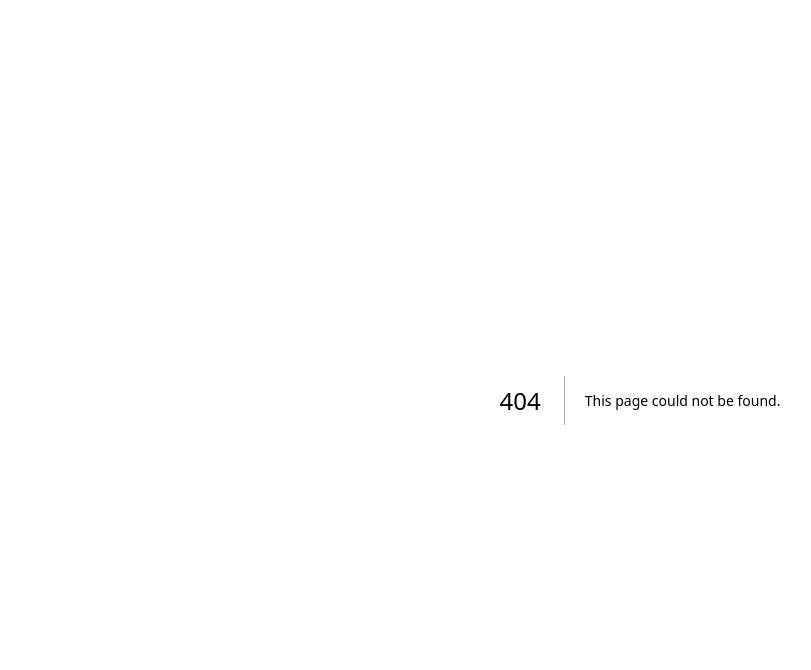
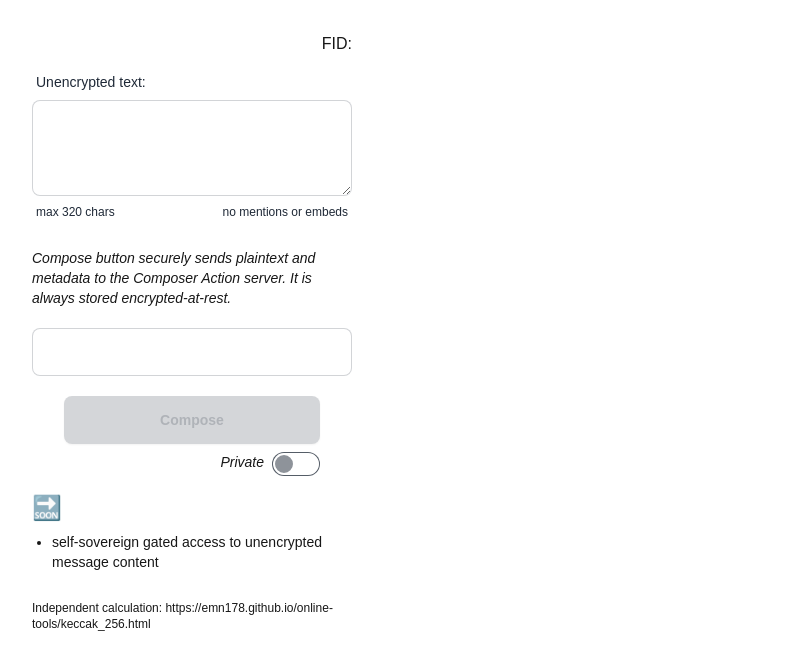
Before and after one commit to artlu99/keccak256-composer-action, a Next.js app: page /encode in a window 1280 px wide. Before the commit this address had no page. Shown: the top 670 px of the page, without its empty margins (0-811 px from the left). Built offline with nearby package versions, Linux system fonts and the light colour scheme.

Commit message:
form processing + graphql

```diff
--- /dev/null
+++ b/app/actions.ts
@@ -0,0 +1,36 @@
+"use server";
+
+import { z } from "zod";
+
+const schema = z.object({
+  fid: z
+    .string()
+    .transform((val) => parseInt(val, 10))
+    .pipe(z.number())
+    .nullable(),
+  timestamp: z
+    .string()
+    .transform((val) => parseInt(val, 10))
+    .pipe(z.number())
+    .nullable(),
+  messageHash: z.string().nullable(),
+  text: z.string(),
+});
+
+export async function processSubmission(formData: FormData) {
+  const validatedFields = schema.safeParse({
+    fid: formData.get("fid"),
+    timestamp: formData.get("timestamp"),
+    messageHash: formData.get("messageHash"),
+    text: formData.get("rawText"),
+  });
+
+  if (!validatedFields.success) {
+    console.error({ errors: validatedFields.error.flatten().fieldErrors });
+  }
+
+  console.log(validatedFields);
+
+  // mutate data
+  // revalidate cache
+}
--- /dev/null
+++ b/app/encode/page.tsx
@@ -0,0 +1,174 @@
+"use client";
+
+import { request } from "graphql-request";
+import keccak256 from "keccak256";
+import { useSearchParams } from "next/navigation";
+import { useEffect, useState } from "react";
+import useSWR from "swr";
+import { processSubmission } from "../actions";
+
+const GRAPHQL_ENDPOINT = "https://yoga-whistles.artlu.workers.dev/graphql";
+interface Whistles {
+  heartbeat: boolean;
+  isPrePermissionless?: boolean;
+}
+
+const fetcher = (query, variables) =>
+  request(GRAPHQL_ENDPOINT, query, variables);
+
+export default function Page() {
+  const searchParams = useSearchParams();
+  const fidParam = searchParams.get("fid"); // this is easily spoofed
+  const fid = fidParam ? parseInt(fidParam) : undefined;
+  const timestamp = searchParams.get("timestamp") ?? undefined;
+  const messageHash = searchParams.get("messageHash") ?? undefined;
+  const text = searchParams.get("text") ?? "";
+
+  const [whistles, setWhistles] = useState<Whistles>({ heartbeat: false });
+  const [rawText, setRawText] = useState(text);
+  const [outputForm, setOutputForm] = useState("");
+  const [isDisabledComposeButton, setIsDisabledComposeButton] = useState(true);
+  const [isPrivate, setIsPrivate] = useState(false);
+
+  const query = `
+    query GetWhistles($fid: Int) {
+      heartbeat
+      isPrePermissionless(fid: $fid)
+    }
+  `;
+
+  const { data } = useSWR<Whistles>(
+    fid ? [query, { fid }] : null,
+    ([query, variables]) => fetcher(query, variables)
+  );
+
+  useEffect(() => {
+    if (data?.heartbeat) {
+      setWhistles(data);
+    }
+  }, [data]);
+
+  const handleRawTextChange = (
+    event: React.ChangeEvent<HTMLTextAreaElement>
+  ) => {
+    const newRawText = event.target.value;
+
+    const newEncodedText = keccak256(newRawText).toString("hex");
+
+    setRawText(newRawText);
+    setOutputForm(newEncodedText);
+    setIsDisabledComposeButton(false);
+  };
+
+  const handleButtonClick = (rawText: string) => {
+    const text = keccak256(rawText).toString("hex");
+    window.parent.postMessage(
+      { type: "createCast", data: { cast: { text, embeds: [] } } },
+      "*"
+    );
+  };
+
+  return (
+    <div className="artboard phone-1">
+      <div className="card w-96 bg-base-100">
+        <div className="card-body">
+          <div className="flex justify-end">
+            <h2>
+              {whistles.heartbeat && "💜"} FID: {fid}
+              {whistles?.isPrePermissionless && "✨"}
+            </h2>
+          </div>
+
+          <form action={processSubmission}>
+            <label className="form-control">
+              <div className="label">
+                <span className="label-text">Unencrypted text:</span>
+              </div>
+              <textarea
+                className="textarea textarea-bordered h-24"
+                id="rawText"
+                name="rawText"
+                value={rawText}
+                maxLength={320}
+                required
+                onChange={handleRawTextChange}
+              />
+              <div className="label">
+                <span className="label-text-alt">max 320 chars</span>
+                <span className="label-text-alt">no mentions or embeds</span>
+              </div>
+            </label>
+            <p
+              id="privateBlurb"
+              className="text-sm italic my-5"
+              hidden={!isPrivate}
+            >
+              Compose button sends blank metadata to the Composer Action server,
+              using client-side Javascript (React).
+            </p>
+            <p
+              id="storedBlurb"
+              className="text-sm italic my-5"
+              hidden={isPrivate}
+            >
+              Compose button securely sends plaintext and metadata to the
+              Composer Action server. It is always stored encrypted-at-rest.
+            </p>
+            <input type="hidden" name="fid" value={isPrivate ? 0 : fid} />
+            <input
+              type="hidden"
+              name="timestamp"
+              value={isPrivate ? 0 : timestamp}
+            />
+            <input
+              type="hidden"
+              name="messageHash"
+              value={isPrivate ? "" : messageHash}
+            />
+            <div
+              className="textarea textarea-bordered my-5 text-xs overflow-x-auto"
+              id="outputForm"
+            >
+              {outputForm}
+            </div>
+            <div className="flex justify-center">
+              <button
+                className="btn btn-wide"
+                disabled={isDisabledComposeButton}
+                type="submit"
+                id="composeButton"
+                onClick={() => handleButtonClick(rawText)}
+              >
+                Compose
+              </button>
+            </div>
+            <div className="flex justify-end my-2 mx-8">
+              <span className="text-sm italic mx-2">Private</span>
+              <input
+                type="checkbox"
+                id="discard"
+                className="toggle"
+                checked={isPrivate}
+                onChange={(event) => setIsPrivate(event.target.checked)}
+              />
+            </div>
+          </form>
+          <h1 className="text-2xl">🔜</h1>
+          <div className="flex flex-col mx-5 text-sm">
+            <ul className="list-disc">
+              <li>
+                <p>
+                  self-sovereign gated access to unencrypted message content
+                </p>
+              </li>
+            </ul>
+          </div>
+          <p className="text-xs my-5">
+            Independent calculation:
+            https://emn178.github.io/online-tools/keccak_256.html
+          </p>
+        </div>
+      </div>
+    </div>
+  );
+}
--- a/app/layout.tsx
+++ b/app/layout.tsx
@@ -14,8 +14,8 @@ const geistMono = localFont({
 });
 
 export const metadata: Metadata = {
-  title: "Create Next App",
-  description: "Generated by create next app",
+  title: "Keccak256 Composer Action Form",
+  description: "A form to compose text as Keccak256",
 };
 
 export default function RootLayout({
--- a/app/page.tsx
+++ b/app/page.tsx
@@ -4,26 +4,13 @@ export default function Home() {
   return (
     <div className="grid grid-rows-[20px_1fr_20px] items-center justify-items-center min-h-screen p-8 pb-20 gap-16 sm:p-20 font-[family-name:var(--font-geist-sans)]">
       <main className="flex flex-col gap-8 row-start-2 items-center sm:items-start">
-        <Image
-          className="dark:invert"
-          src="https://nextjs.org/icons/next.svg"
-          alt="Next.js logo"
-          width={180}
-          height={38}
-          priority
-        />
         <ol className="list-inside list-decimal text-sm text-center sm:text-left font-[family-name:var(--font-geist-mono)]">
           <li className="mb-2">
-            Get started by editing{" "}
+            A simple{" "}
             <code className="bg-black/[.05] dark:bg-white/[.06] px-1 py-0.5 rounded font-semibold">
-              app/page.tsx
-            </code>
-            .
-          </li>
-          <li>Save and see your changes instantly.</li>
-        </ol>
-
-        <div className="flex gap-4 items-center flex-col sm:flex-row">
+              Next 14, React 18
+            </code>{" "}
+            server action on
             <a
               className="rounded-full border border-solid border-transparent transition-colors flex items-center justify-center bg-foreground text-background gap-2 hover:bg-[#383838] dark:hover:bg-[#ccc] text-sm sm:text-base h-10 sm:h-12 px-4 sm:px-5"
               href="https://vercel.com/new?utm_source=create-next-app&utm_medium=appdir-template-tw&utm_campaign=create-next-app"
@@ -37,15 +24,27 @@ export default function Home() {
                 width={20}
                 height={20}
               />
-            Deploy now
+              Vercel
+            </a>
+            .
+          </li>
+          <li>This site is MIT-licensed FOSS.</li>
+        </ol>
+
+        <div className="flex gap-4 items-center flex-col sm:flex-row">
+          <a
+            className="rounded-full border border-solid border-transparent transition-colors flex items-center justify-center bg-foreground text-background gap-2 hover:bg-[#383838] dark:hover:bg-[#ccc] text-sm sm:text-base h-10 sm:h-12 px-4 sm:px-5"
+            href="encode"
+          >
+            Composer Action Form
           </a>
           <a
             className="rounded-full border border-solid border-black/[.08] dark:border-white/[.145] transition-colors flex items-center justify-center hover:bg-[#f2f2f2] dark:hover:bg-[#1a1a1a] hover:border-transparent text-sm sm:text-base h-10 sm:h-12 px-4 sm:px-5 sm:min-w-44"
-            href="https://nextjs.org/docs?utm_source=create-next-app&utm_medium=appdir-template-tw&utm_campaign=create-next-app"
+            href="https://github.com/artlu99"
             target="_blank"
             rel="noopener noreferrer"
           >
-            Read our docs
+            GitHub
           </a>
         </div>
       </main>
@@ -82,7 +81,7 @@ export default function Home() {
         </a>
         <a
           className="flex items-center gap-2 hover:underline hover:underline-offset-4"
-          href="https://nextjs.org?utm_source=create-next-app&utm_medium=appdir-template-tw&utm_campaign=create-next-app"
+          href="https://warpcast.com"
           target="_blank"
           rel="noopener noreferrer"
         >
@@ -93,7 +92,7 @@ export default function Home() {
             width={16}
             height={16}
           />
-          Go to nextjs.org →
+          Go to Warpcast feed →
         </a>
       </footer>
     </div>
--- a/tailwind.config.ts
+++ b/tailwind.config.ts
@@ -1,3 +1,4 @@
+import daisyui from "daisyui";
 import type { Config } from "tailwindcss";
 
 const config: Config = {
@@ -14,6 +15,6 @@ const config: Config = {
       },
     },
   },
-  plugins: [],
+  plugins: [daisyui],
 };
 export default config;
```
Also changed, not shown: package.json (+16 -11 lines), 1 other file (tests, documents, lock files or other folders). Lines whose indentation alone changed are shown as unchanged.
